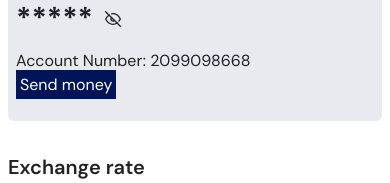
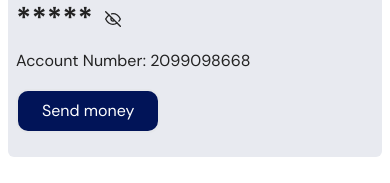
Before and after one commit to BenedictUmeozor/Bridge, a React (Vite) app: page /dashboard in a window 390 px wide. Shown: the part 163-346 px from the top of the page. Built offline with nearby package versions, Linux system fonts and the light colour scheme; no server answers.

Commit message:
minor updates

```diff
--- a/src/pages/create/components/Header.tsx
+++ b/src/pages/create/components/Header.tsx
@@ -20,7 +20,7 @@ const Header = memo(() => {
           </Link>
           <div>
             <span className="flex items-center gap-2 text-primary_blue font-bold cursor-pointer text-base max-md:text-xs">
-              ENGLISH <ChevronDown className="w-4" />
+              <span className="font-bold">ENGLISH</span> <ChevronDown className="w-4" />
             </span>
           </div>
         </div>
--- a/src/pages/create/components/Password.tsx
+++ b/src/pages/create/components/Password.tsx
@@ -7,20 +7,22 @@ import {
 } from "react";
 import Container from "../../../components/Container";
 import { Eye, EyeOff } from "react-feather";
+import { useNavigate } from "react-router-dom";
 
 type Props = {
-  onNext: () => void;
   password: string;
   setPassword: Dispatch<SetStateAction<string>>;
 };
 
-const Password = ({ onNext, setPassword, password }: Props) => {
+const Password = ({ setPassword, password }: Props) => {
   const [value, setValue] = useState<string>("");
   const [type, setType] = useState("password");
+  const navigate = useNavigate();
+
   const onSubmit = (e: FormEvent<HTMLFormElement>) => {
     e.preventDefault();
     setPassword(value);
-    onNext();
+    navigate("/dashboard");
   };
 
   useEffect(() => {
@@ -68,7 +70,6 @@ const Password = ({ onNext, setPassword, password }: Props) => {
           <button
             className="h-12 text-center bg-primary_blue text-white font-bold w-full rounded-md transform hover:scale-95 hover:opacity-75"
             disabled={value.trim() === ""}
-            onClick={onNext}
           >
             Done
           </button>
--- a/src/pages/create/index.tsx
+++ b/src/pages/create/index.tsx
@@ -55,7 +55,6 @@ const OnBoarding = () => {
         {currentStep === 5 && <OTP onNext={() => setCurrentStep(6)} />}
         {currentStep === 6 && (
           <Password
-            onNext={() => setCurrentStep(6)}
             password={password}
             setPassword={setPassword}
           />
--- a/src/pages/dashboard/main/index.tsx
+++ b/src/pages/dashboard/main/index.tsx
@@ -16,7 +16,7 @@ const Dashboard = () => {
               {showCash ? "N 0.00" : "*****"}
             </h2>
             <div
-              className="cursor-pointer"
+              className="cursor-pointer flex items-center justify-center"
               onClick={() => setShowCash((prev) => !prev)}
             >
               {showCash ? <Eye className="w-4" /> : <EyeOff className="w-4" />}
@@ -26,11 +26,8 @@ const Dashboard = () => {
         </div>
         <Link
           to="/dashboard/send-money"
-          className="text-white bg-primary_blue rounded-xl border-2 py-2 px-6 hover:scale-95 max-md:hidden"
+          className="text-white bg-primary_blue rounded-xl border-2 py-2 px-6 hover:scale-95 max-md:inline-block max-md:mt-4"
         >
-          Send money
-        </Link>
-        <Link to="/dashboard/send-money" className="text-white bg-primary_blue mt-3 p-1 hover:scale-95 md:hidden">
           Send money
         </Link>
       </div>
```
